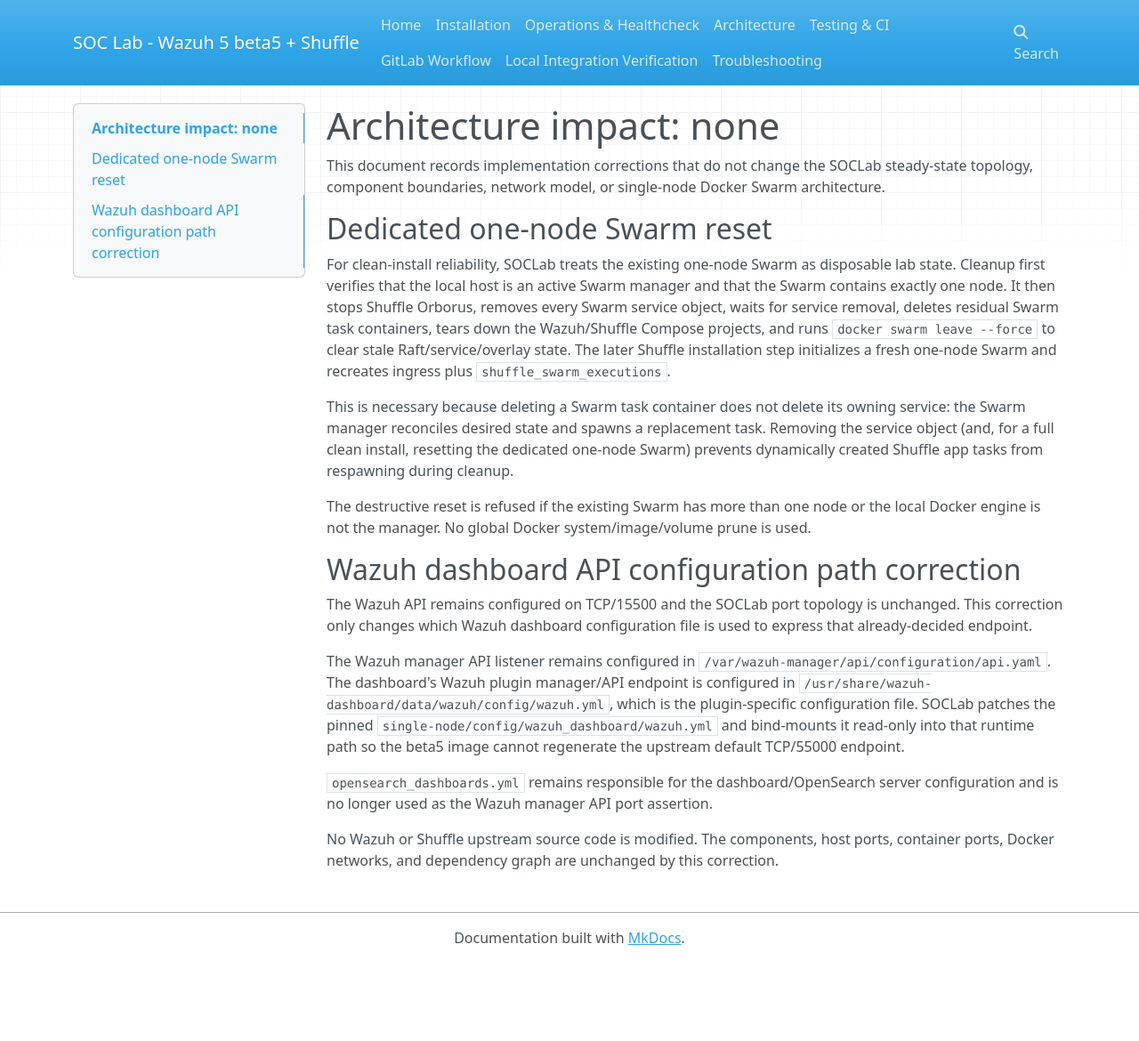
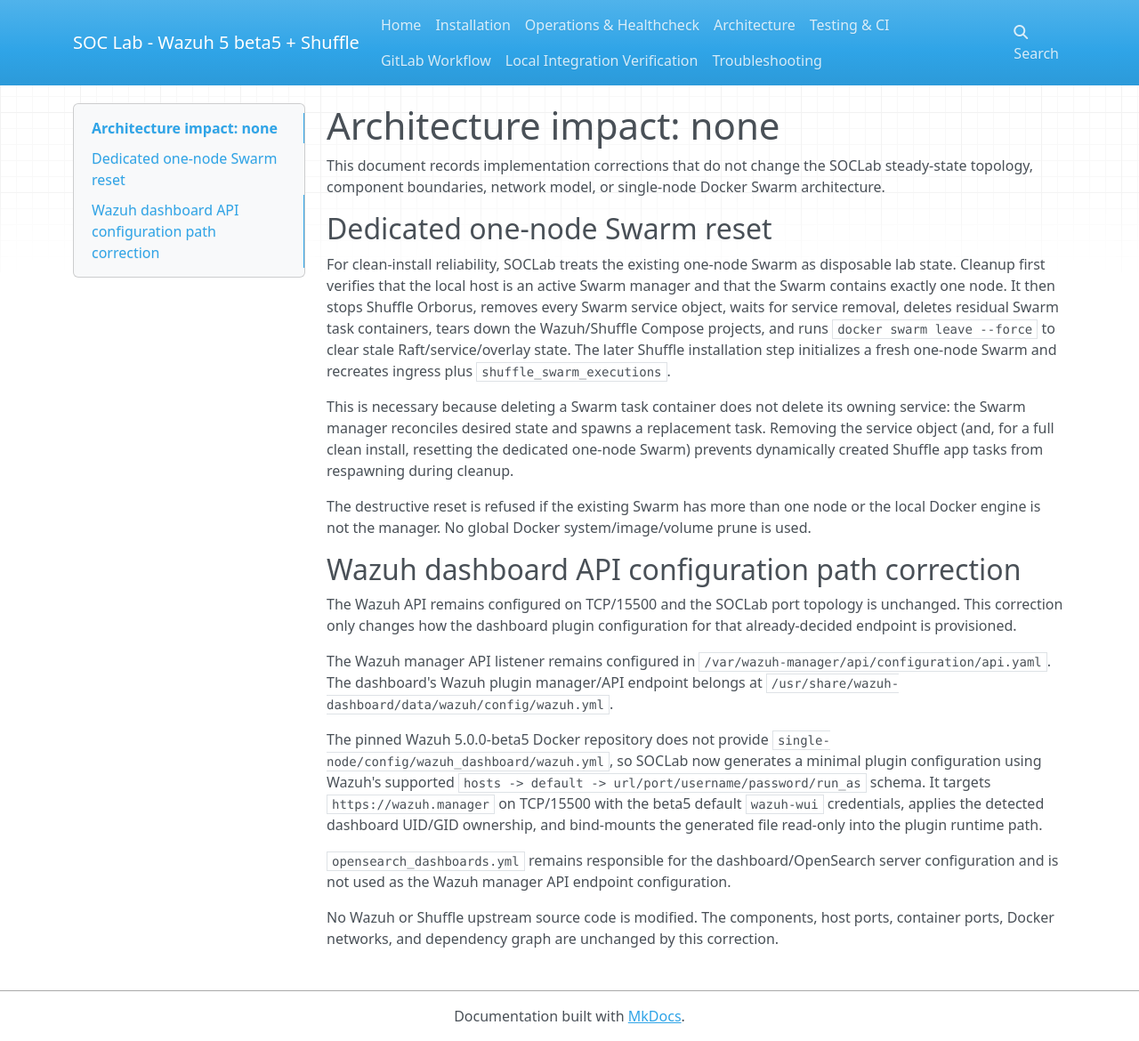
Before and after one commit to avioren/SOCLab, an MkDocs documentation site: the page built from docs/diagrams/architecture-no-change.md, in a window 1280 px wide and 1170 px high. Shown: the whole window at 89% size. Built offline with MkDocs 1.6.1, drawn with Linux system fonts in a browser that asks for light colours; nearby versions of some CDN libraries.

Commit message:
docs: record generated dashboard plugin config fallback

```diff
--- a/docs/diagrams/architecture-no-change.md
+++ b/docs/diagrams/architecture-no-change.md
@@ -12,10 +12,12 @@ The destructive reset is refused if the existing Swarm has more than one node or
 
 ## Wazuh dashboard API configuration path correction
 
-The Wazuh API remains configured on TCP/15500 and the SOCLab port topology is unchanged. This correction only changes which Wazuh dashboard configuration file is used to express that already-decided endpoint.
+The Wazuh API remains configured on TCP/15500 and the SOCLab port topology is unchanged. This correction only changes how the dashboard plugin configuration for that already-decided endpoint is provisioned.
 
-The Wazuh manager API listener remains configured in `/var/wazuh-manager/api/configuration/api.yaml`. The dashboard's Wazuh plugin manager/API endpoint is configured in `/usr/share/wazuh-dashboard/data/wazuh/config/wazuh.yml`, which is the plugin-specific configuration file. SOCLab patches the pinned `single-node/config/wazuh_dashboard/wazuh.yml` and bind-mounts it read-only into that runtime path so the beta5 image cannot regenerate the upstream default TCP/55000 endpoint.
+The Wazuh manager API listener remains configured in `/var/wazuh-manager/api/configuration/api.yaml`. The dashboard's Wazuh plugin manager/API endpoint belongs at `/usr/share/wazuh-dashboard/data/wazuh/config/wazuh.yml`.
 
-`opensearch_dashboards.yml` remains responsible for the dashboard/OpenSearch server configuration and is no longer used as the Wazuh manager API port assertion.
+The pinned Wazuh 5.0.0-beta5 Docker repository does not provide `single-node/config/wazuh_dashboard/wazuh.yml`, so SOCLab now generates a minimal plugin configuration using Wazuh's supported `hosts -> default -> url/port/username/password/run_as` schema. It targets `https://wazuh.manager` on TCP/15500 with the beta5 default `wazuh-wui` credentials, applies the detected dashboard UID/GID ownership, and bind-mounts the generated file read-only into the plugin runtime path.
+
+`opensearch_dashboards.yml` remains responsible for the dashboard/OpenSearch server configuration and is not used as the Wazuh manager API endpoint configuration.
 
 No Wazuh or Shuffle upstream source code is modified. The components, host ports, container ports, Docker networks, and dependency graph are unchanged by this correction.
```
